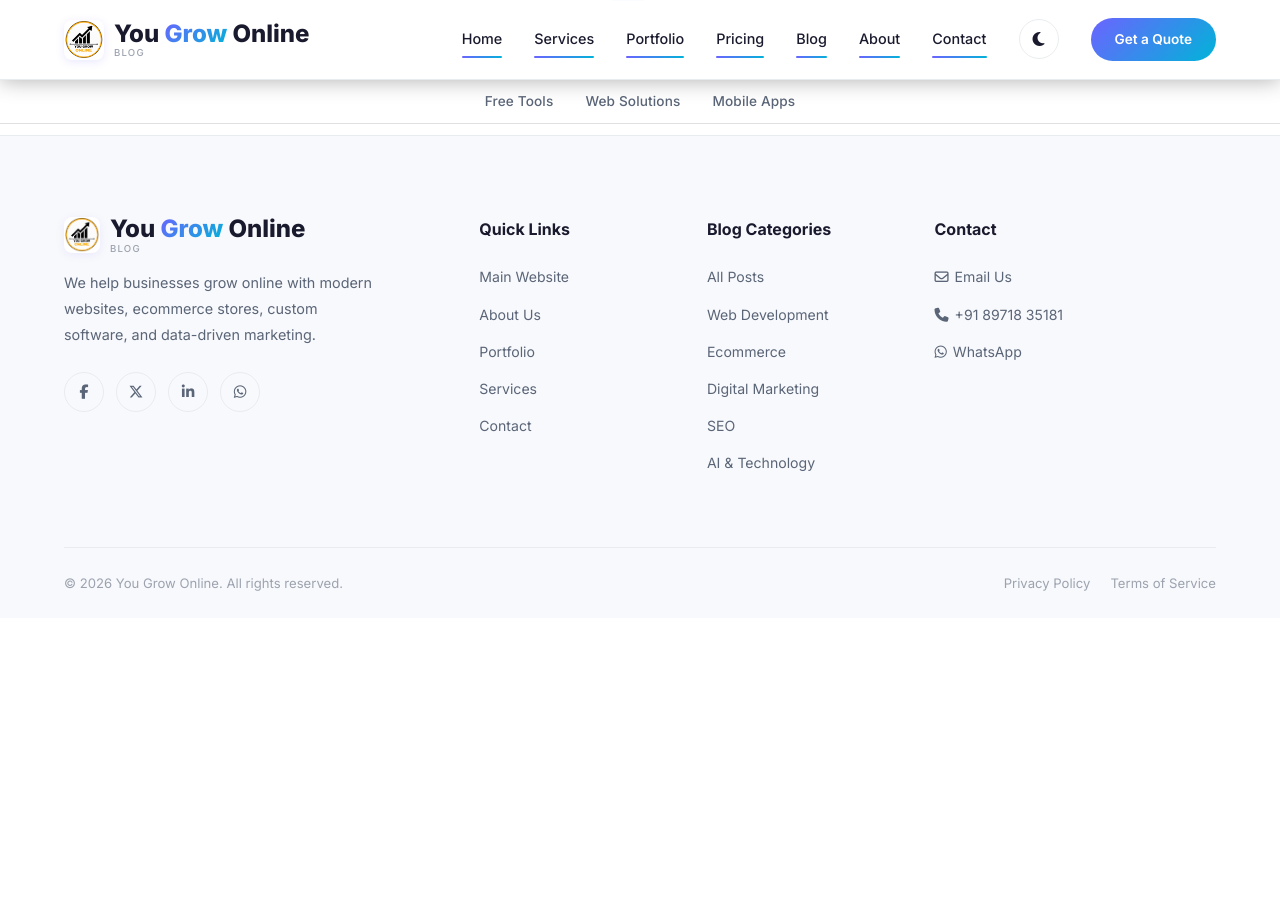
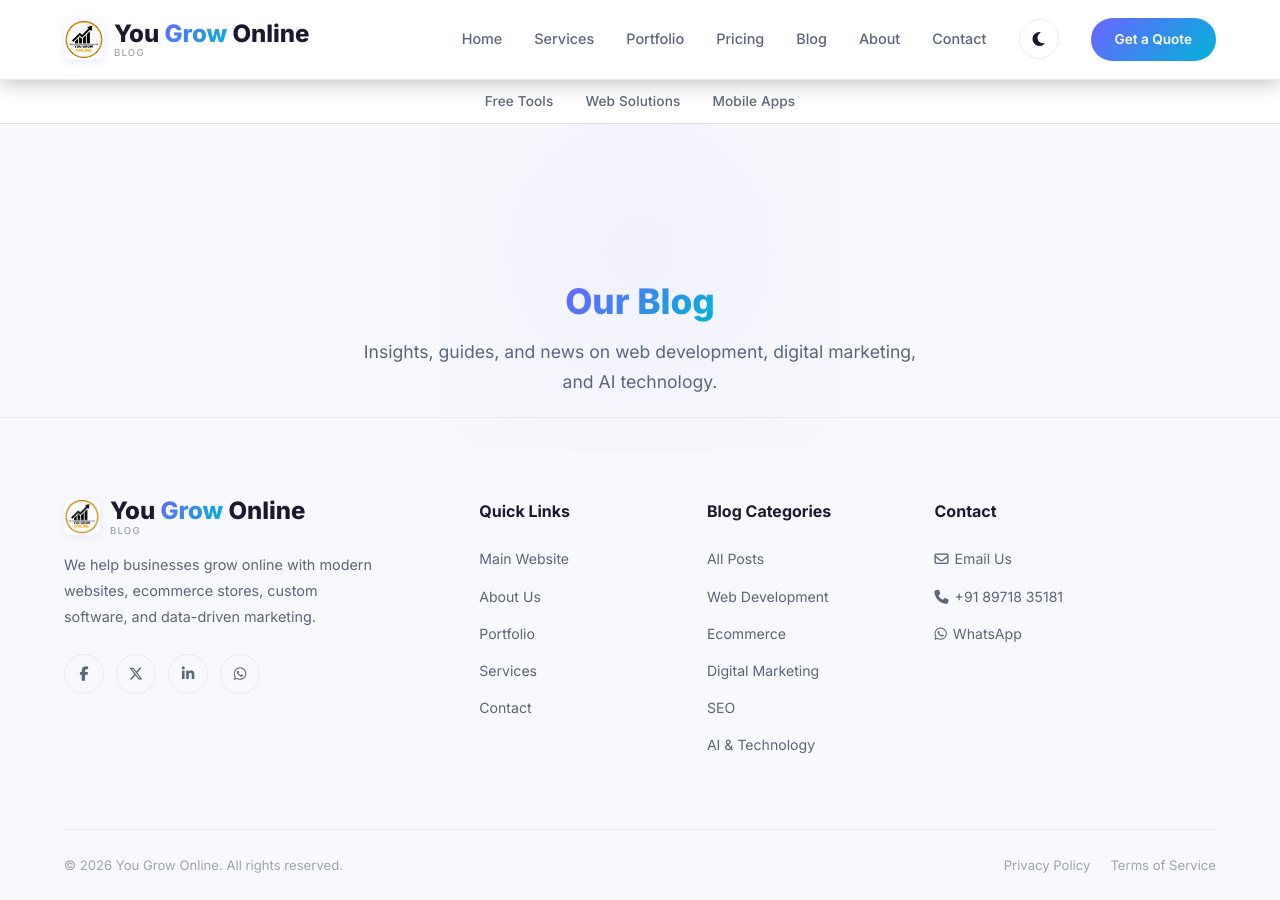
Before and after one commit to dileepkr1996c-arch/blog.yougrowonline, a Jekyll site: the page built from index.html, in a window 1280 px wide and 900 px high, scrolled down 1912 px. Built offline with Jekyll 4.4.1, drawn with Linux system fonts in a browser that asks for light colours; before the commit the page ends 2530 px from its top, so only the background shows below that.

Commit message:
Update index.html

```diff
--- a/index.html
+++ b/index.html
@@ -6,13 +6,6 @@ description: "Read the latest insights on web development, ecommerce, digital ma
 
 <section class="page-header blog-page-header" id="page-header">
   <div class="container">
-<!-- /23002577677/YGO_Home_Header -->
-<div id='div-gpt-ad-1784241977881-0' style='min-width: 200px; min-height: 50px;'>
-  <script>
-    googletag.cmd.push(function() { googletag.display('div-gpt-ad-1784241977881-0'); });
-  </script>
-</div>
-
     <h1 style="margin-top: 0px !important; padding-top: 0px !important; margin-bottom: 5px !important;">Our Blog</h1>
     <p style="margin-top: 0px !important; margin-bottom: 15px !important;">Insights, guides, and news on web development, digital marketing, and AI technology.</p>
   </div>
@@ -83,3 +76,18 @@ description: "Read the latest insights on web development, ecommerce, digital ma
   renderPage(1);
 })();
 </script>
+<section class="page-header blog-page-header" id="page-header" style="padding-top: 130px !important; padding-bottom: 20px !important; margin-bottom: 0px !important;">
+  <div class="container" style="display: flex; flex-direction: column; align-items: center; justify-content: center; gap: 15px !important;">
+
+    <!-- विज्ञापन का डिब्बा (ऊपर मेनू से सुरक्षित दूरी पर और नीचे "Our Blog" के करीब) -->
+    <div id='div-gpt-ad-1784238776807-0' style='min-width: 320px; min-height: 50px; max-width: 100%; margin: 0 auto; text-align: center; overflow: hidden;'>
+      <script>
+        googletag.cmd.push(function() { googletag.display('div-gpt-ad-1784238776807-0'); });
+      </script>
+    </div>
+
+    <!-- Our Blog हेडिंग (एड के ठीक नीचे लाने के लिए) -->
+    <h1 style="margin: 0px !important; padding: 0px !important; line-height: 1.2;">Our Blog</h1>
+    <p style="margin: 0px !important; padding: 0px !important; text-align: center;">Insights, guides, and news on web development, digital marketing, and AI technology.</p>
+  </div>
+</section>
```
